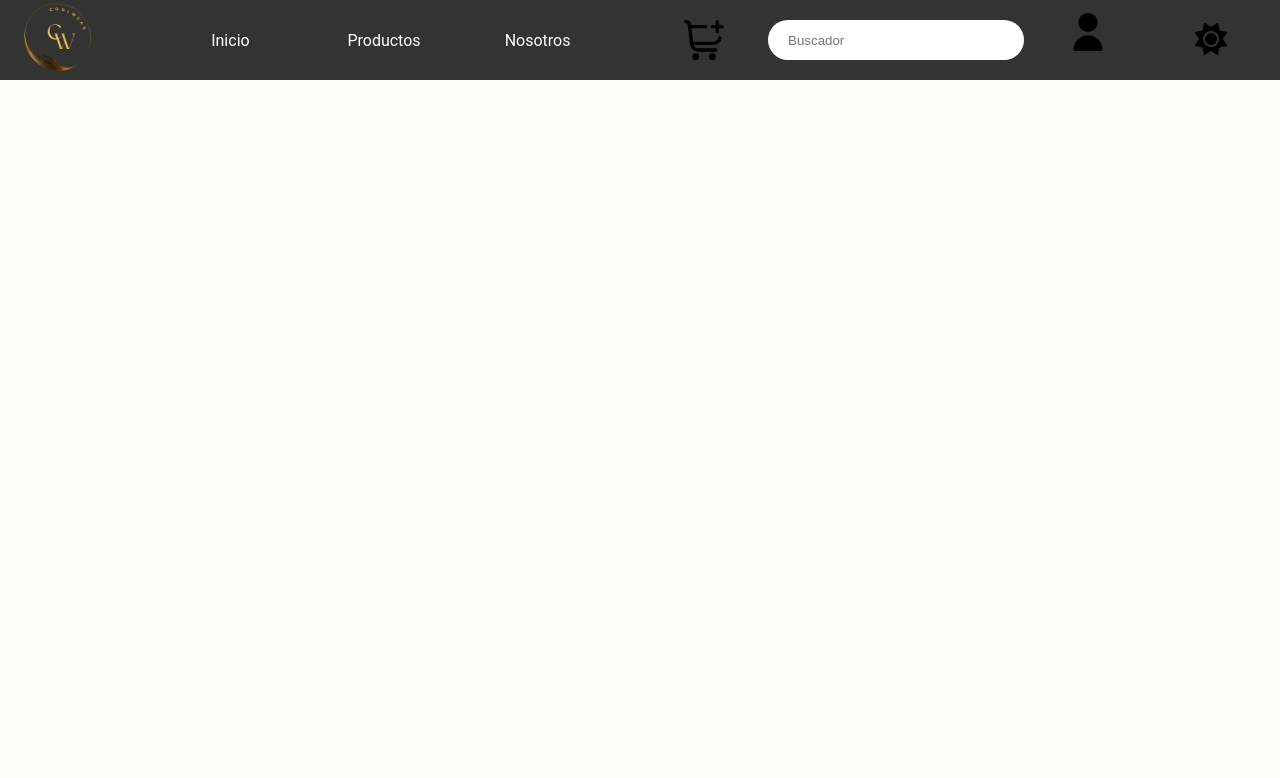
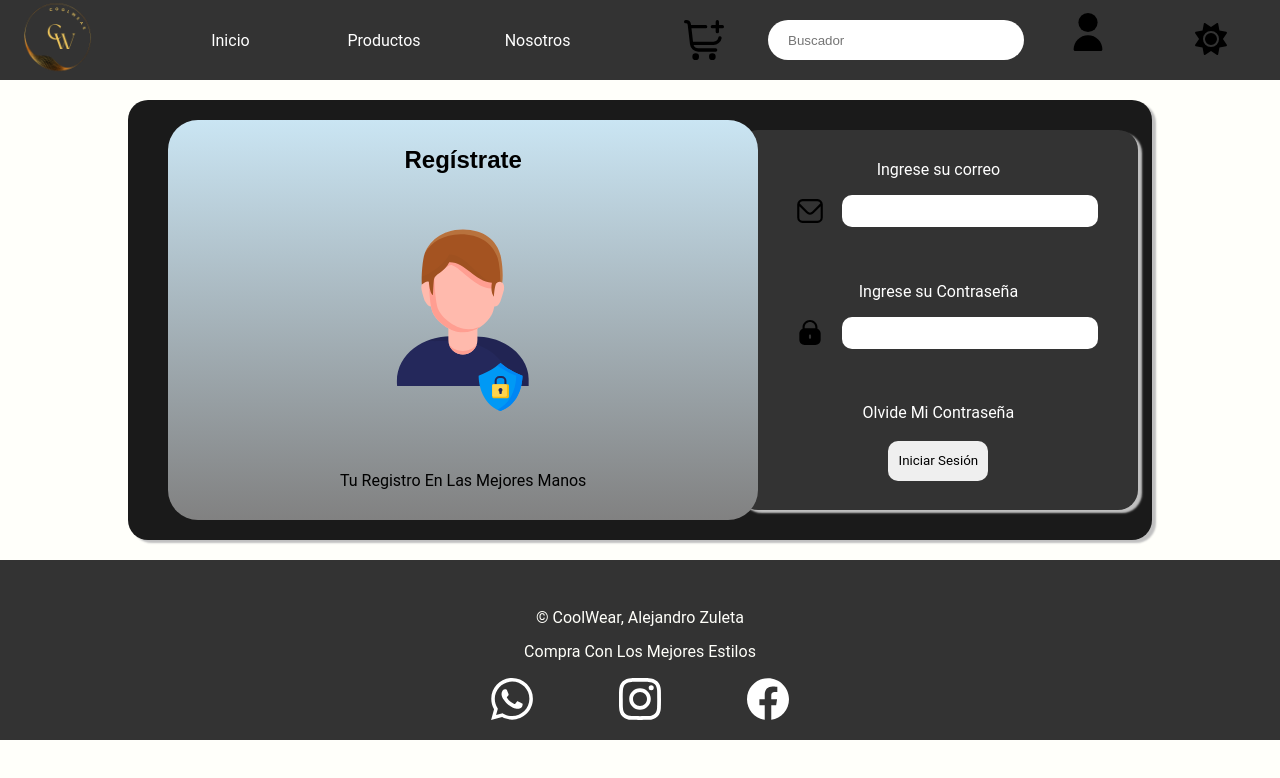
Before and after one commit to aalejandrozuleta/CoolWear, a React (Vite) app: page /login in a window 1280 px wide. Shown: the top 778 px of the page. Built offline with nearby package versions, Linux system fonts and the light colour scheme.

Commit message:
feature: login

```diff
--- a/src/pages/SignUp/SignUp.scss
+++ b/public/sass/components/formUsers.scss
@@ -92,6 +92,18 @@
             color: red;
         }
 
+        #optionsForm {
+
+            a,link{
+                text-align: center;
+                text-decoration: none;
+                text-transform: capitalize;
+                color: #fff;
+                @include hoverLink;
+                @include transitionHover;
+            }
+        }
+
         .btnSubmit {
             @include gridCenter;
             height: 40px;
--- a/public/sass/style.scss
+++ b/public/sass/style.scss
@@ -3,5 +3,4 @@
 @import '../../src/components/Footer/Footer.scss';
 @import '../../src/components/layouts/carShop/CarShop.scss';
 @import '../sass/../../src/components/layouts/nightMode/NightMode.scss';
-@import '../../src/pages/Login/Login.scss';
-@import '../../src/pages/SignUp/SignUp.scss';
+@import './components/formUsers.scss';
--- a/src/pages/Login/Login.jsx
+++ b/src/pages/Login/Login.jsx
@@ -1,16 +1,68 @@
-//import Footer from "../../components/Footer/Footer";
+import Footer from "../../components/Footer/Footer";
 import { Header } from "../../components/Header/Header";
 
-
-
+import UserSignUpImg from "../../../public/assets/login/userSingUp.svg";
+import EmailImg from "../../../public/assets/login/emailOption.svg";
+import PasswordImg from "../../../public/assets/login/padlock.svg";
 
 export default function Login() {
-  return (
-    <div>
-        <Header/>
+    return (
+        <div>
+            <Header />
+            <section id="blockForm">
+                <div id="backgroundSignUp">
+                    <figure id="imgUserSignUp">
+                        <h2>Regístrate</h2>
+                        <img src={UserSignUpImg} alt="" />
+                        <p>Tu registro en las mejores manos</p>
+                    </figure>
+                </div>
 
+                <form action="/api/loginUser" method="post" id="formUser">
+                    <div className="formSet">
+                        <label htmlFor="" className="labelForm">
+                            Ingrese su correo
+                        </label>
+                        <div className="blockInput">
+                            <img className="imgForm" src={EmailImg} alt="" />
+                            <input
+                                className="inputForm"
+                                type="email"
+                                id="email_user"
+                                name="email_user"
+                                required
+                            />
+                        </div>
+                    </div>
 
-    </div>
+                    <div className="formSet">
+                        <label htmlFor="" className="labelForm">
+                            Ingrese su Contraseña
+                        </label>
+                        <div className="blockInput">
+                            <img className="imgForm" src={PasswordImg} alt="" />
+                            <input
+                                className="inputForm"
+                                type="password"
+                                id="password_user"
+                                name="password_user"
+                                required
+                            />
+                        </div>
+                    </div>
 
-  )
+                    <div id="optionsForm">
+                        {/* <link to="">Olvide mi contraseña </link> */}
+                        <a href="">olvide mi contraseña</a>
+                    </div>
+
+                    <div className="btnSubmit">
+                        <button type="submit">Iniciar Sesión</button>
+                    </div>
+                </form>
+            </section>
+
+            <Footer/>
+        </div>
+    );
 }
--- a/src/server/routes.js
+++ b/src/server/routes.js
@@ -1,7 +1,8 @@
 const express = require('express');
 const routes = express.Router();
-const proyectoXControlador = require('./controller');
+const CoolWear = require('./controller');
 
-routes.post('/api/SignUpUser', proyectoXControlador.singUpUser);
+routes.post('/api/SignUpUser', CoolWear.singUpUser);
+routes.post('/api/loginUser',CoolWear.loginUser);
 
 module.exports = routes;
```
Also changed, not shown: src/server/controller.js (+24 -5 lines), src/pages/ForgetPassword/ForgetPassword.jsx (added).
